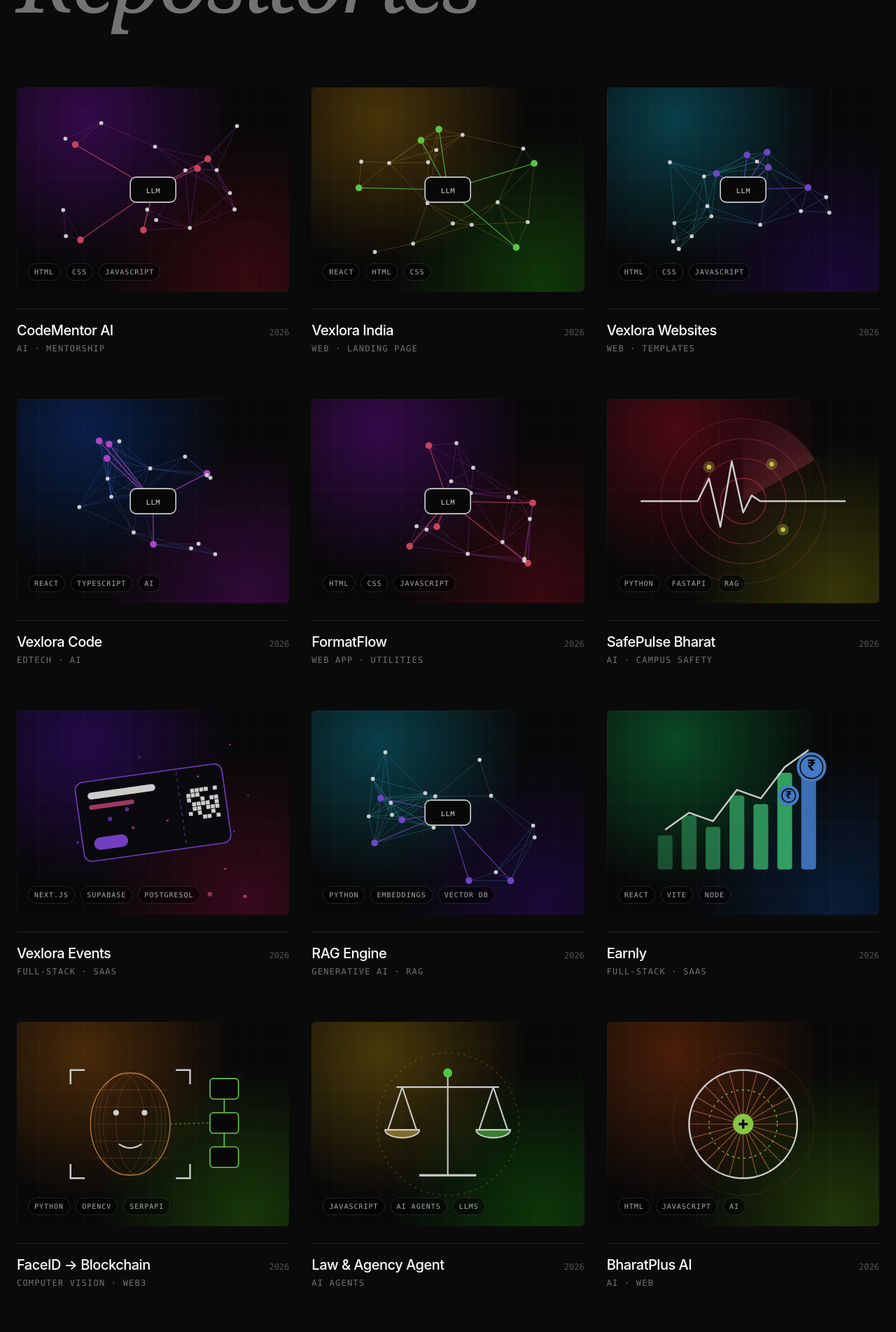
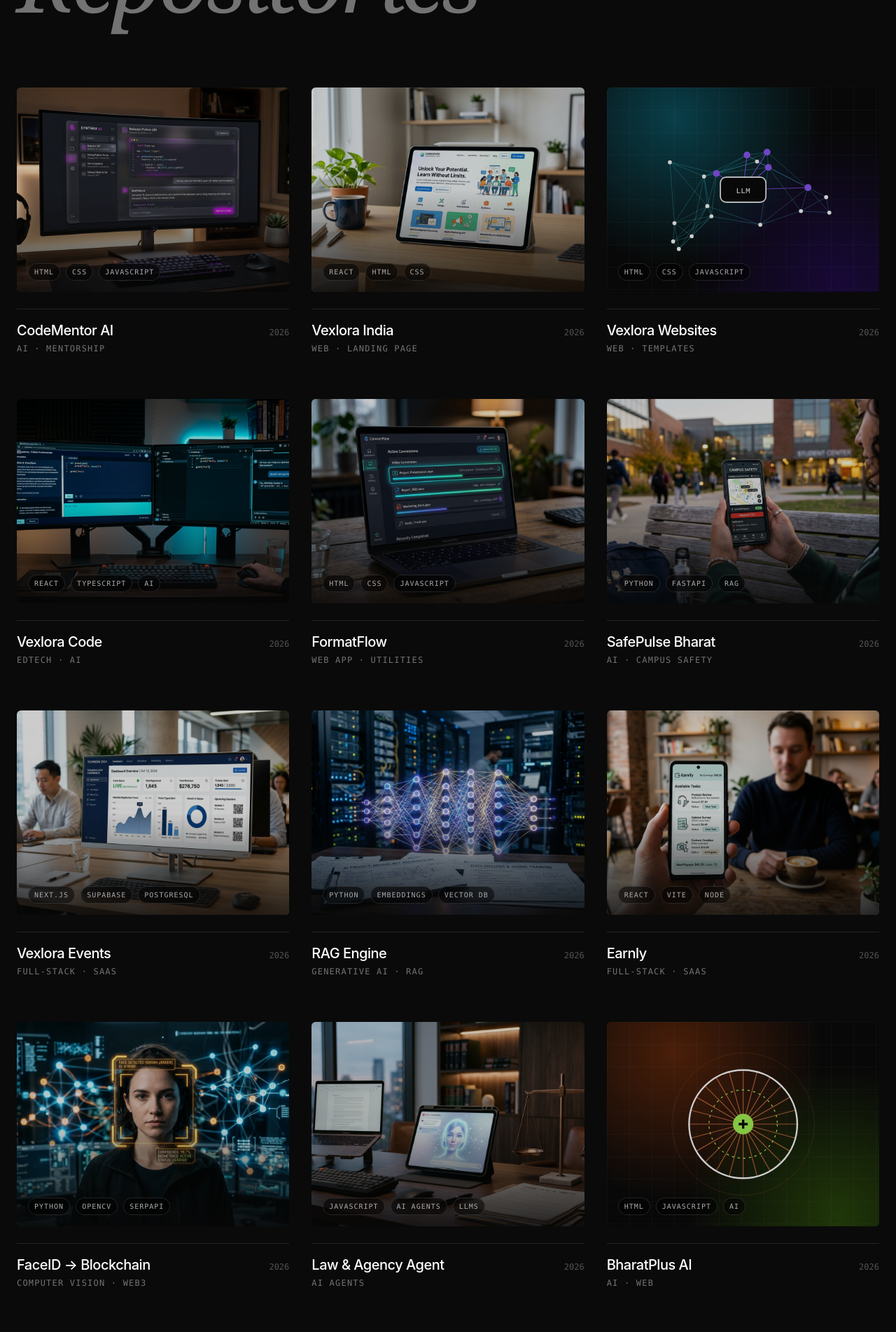
Before and after one commit to khushgit84/khush.tech, a React (Vite) app: page /work in a window 1280 px wide. Shown: the part 380-2283 px from the top of the page at 70% size. Built offline with nearby package versions, Linux system fonts and the light colour scheme.

Commit message:
Update projects.ts with image references

```diff
--- a/src/app/data/projects.ts
+++ b/src/app/data/projects.ts
@@ -1,4 +1,5 @@
 export type Project = {
+  image?: string;
   id: string;
   slug: string;
   title: string;
@@ -20,6 +21,7 @@ const gh = (repo: string) => `https://github.com/khushgit84/${repo}`;
 export const projects: Project[] = [
   {
     id: "codementor-ai",
+    image: "/projects/codementor-ai.jpg",
     slug: "codementor-ai",
     title: "CodeMentor AI",
     category: "AI · Mentorship",
@@ -36,6 +38,7 @@ export const projects: Project[] = [
   },
   {
     id: "vexlora-main",
+    image: "/projects/vexlora-main.jpg",
     slug: "vexlora-main",
     title: "Vexlora India",
     category: "Web · Landing Page",
@@ -68,6 +71,7 @@ export const projects: Project[] = [
   },
   {
     id: "vexloracode",
+    image: "/projects/vexloracode.jpg",
     slug: "vexloracode",
     title: "Vexlora Code",
     category: "EdTech · AI",
@@ -84,6 +88,7 @@ export const projects: Project[] = [
   },
   {
     id: "vexloraformatflow",
+    image: "/projects/vexloraformatflow.jpg",
     slug: "vexloraformatflow",
     title: "FormatFlow",
     category: "Web App · Utilities",
@@ -100,6 +105,7 @@ export const projects: Project[] = [
   },
   {
     id: "safepulse-bharat",
+    image: "/projects/safepulse-bharat.jpg",
     slug: "safepulse-bharat",
     title: "SafePulse Bharat",
     category: "AI · Campus Safety",
@@ -115,6 +121,7 @@ export const projects: Project[] = [
   },
   {
     id: "vexlora-events",
+    image: "/projects/vexlora-events.jpg",
     slug: "vexlora-events",
     title: "Vexlora Events",
     category: "Full-stack · SaaS",
@@ -131,6 +138,7 @@ export const projects: Project[] = [
   },
   {
     id: "rag-model",
+    image: "/projects/rag-model.jpg",
     slug: "rag-model",
     title: "RAG Engine",
     category: "Generative AI · RAG",
@@ -147,6 +155,7 @@ export const projects: Project[] = [
   },
   {
     id: "earnly",
+    image: "/projects/earnly.jpg",
     slug: "earnly",
     title: "Earnly",
     category: "Full-stack · SaaS",
@@ -163,6 +172,7 @@ export const projects: Project[] = [
   },
   {
     id: "faceid-blockchain",
+    image: "/projects/faceid-blockchain.jpg",
     slug: "faceid-blockchain",
     title: "FaceID → Blockchain",
     category: "Computer Vision · Web3",
@@ -179,6 +189,7 @@ export const projects: Project[] = [
 
   {
     id: "law-agency-agent",
+    image: "/projects/law-agency-agent.jpg",
     slug: "law-agency-agent",
     title: "Law & Agency Agent",
     category: "AI Agents",
@@ -210,6 +221,7 @@ export const projects: Project[] = [
   },
   {
     id: "bharat-os",
+    image: "/projects/bharat-os.jpg",
     slug: "bharat-os",
     title: "Bharat OS",
     category: "Web Experience",
@@ -256,6 +268,7 @@ export const projects: Project[] = [
   },
   {
     id: "veyra-electric",
+    image: "/projects/veyra-electric.jpg",
     slug: "veyra-electric",
     title: "Veyra",
     category: "Interactive Web Experience",
@@ -272,6 +285,7 @@ export const projects: Project[] = [
   },
   {
     id: "dna-lab",
+    image: "/projects/dna-lab.jpg",
     slug: "dna-lab",
     title: "DNA Data Storage Lab",
     category: "Simulation · Biotech",
```
